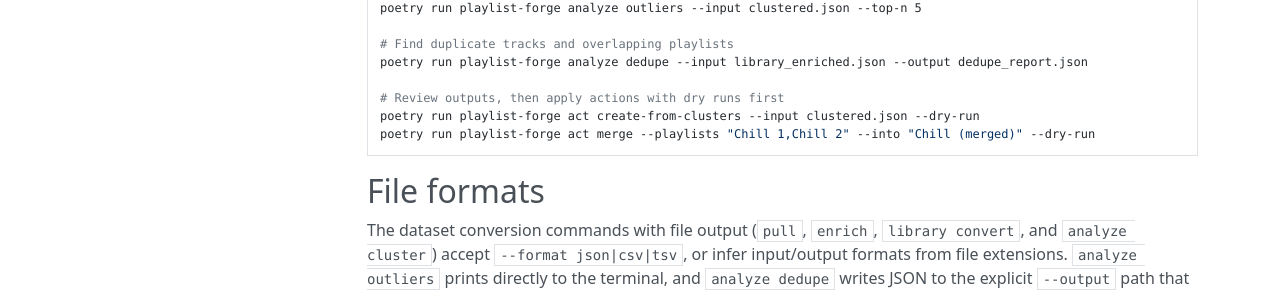
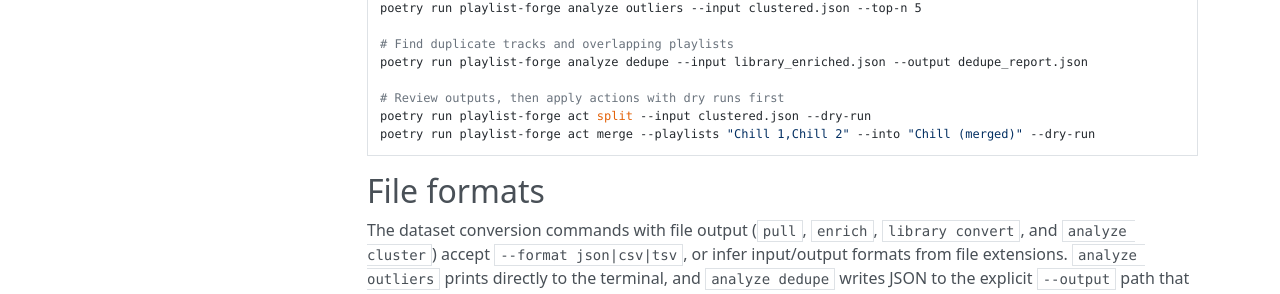
Before and after one commit to mwaddell/playlist-forge, an MkDocs documentation site: the page built from docs/getting-started.md, in a window 1280 px wide and 900 px high, scrolled down 619 px. Shown: the part 379-673 px from the top of the window. Built offline with MkDocs 1.6.1, drawn with Linux system fonts in a browser that asks for light colours; nearby versions of some CDN libraries.

Commit message:
Renaming create-from-clusters into split

````diff
--- a/docs/getting-started.md
+++ b/docs/getting-started.md
@@ -52,7 +52,7 @@ poetry run playlist-forge analyze outliers --input clustered.json --top-n 5
 poetry run playlist-forge analyze dedupe --input library_enriched.json --output dedupe_report.json
 
 # Review outputs, then apply actions with dry runs first
-poetry run playlist-forge act create-from-clusters --input clustered.json --dry-run
+poetry run playlist-forge act split --input clustered.json --dry-run
 poetry run playlist-forge act merge --playlists "Chill 1,Chill 2" --into "Chill (merged)" --dry-run
 ```
 
````
Also changed, not shown: README.md (+1 -1 lines), docs/commands.md (+1 -1 lines), 1 other file.
